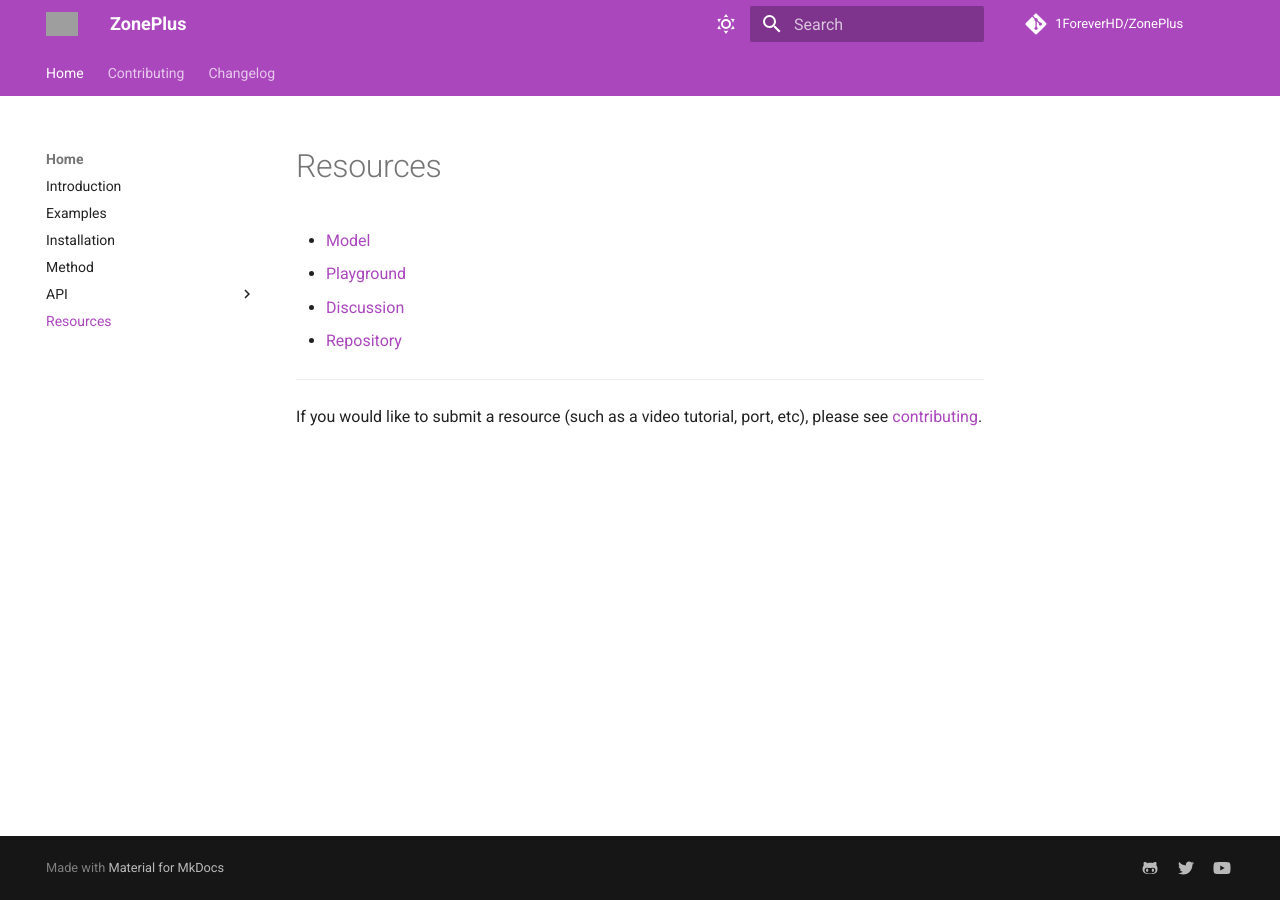
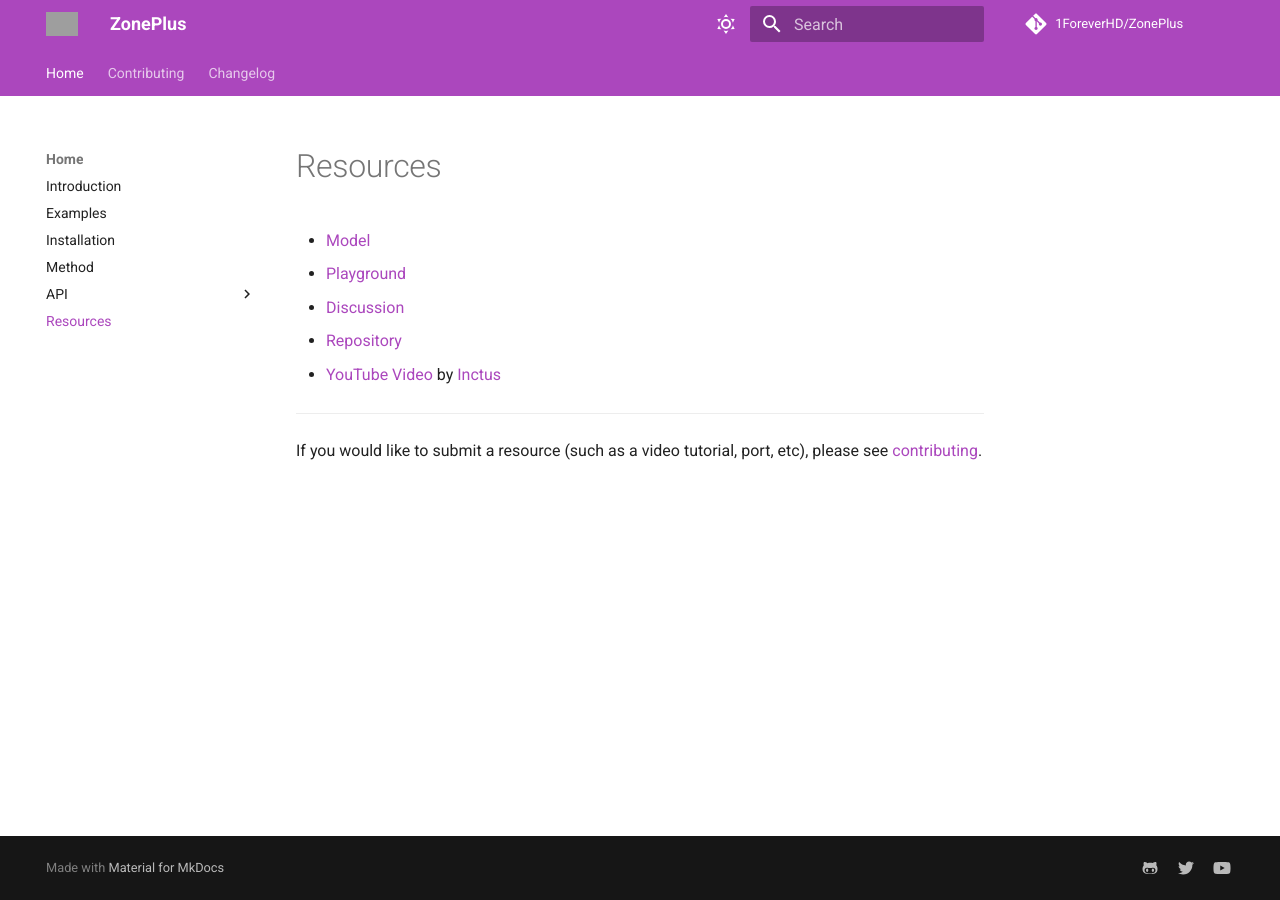
Before and after one commit to 1ForeverHD/ZonePlus, an MkDocs documentation site: the page built from docs/resources.md, in a window 1280 px wide. Built offline with MkDocs 1.6.1 and Material for MkDocs 9.7.7, drawn with Linux system fonts in a browser that asks for light colours; comment, search, counter and statistics services are not loaded; grey boxes are pictures that could not be loaded.

Commit message:
Added YouTube video to Resources

```diff
--- a/docs/resources.md
+++ b/docs/resources.md
@@ -2,6 +2,7 @@
 - [Playground](https://www.roblox.com/games/6166477769/ZonePlus-Playground)
 - [Discussion](https://devforum.roblox.com/t/zoneplus-v2/1017701)
 - [Repository](https://github.com/1ForeverHD/ZonePlus)
+- [YouTube Video](https://youtu.be/GC5o942IunE) by [Inctus](https://www.youtube.com/c/Inctus)
 
 -------------------------------------
 
```
